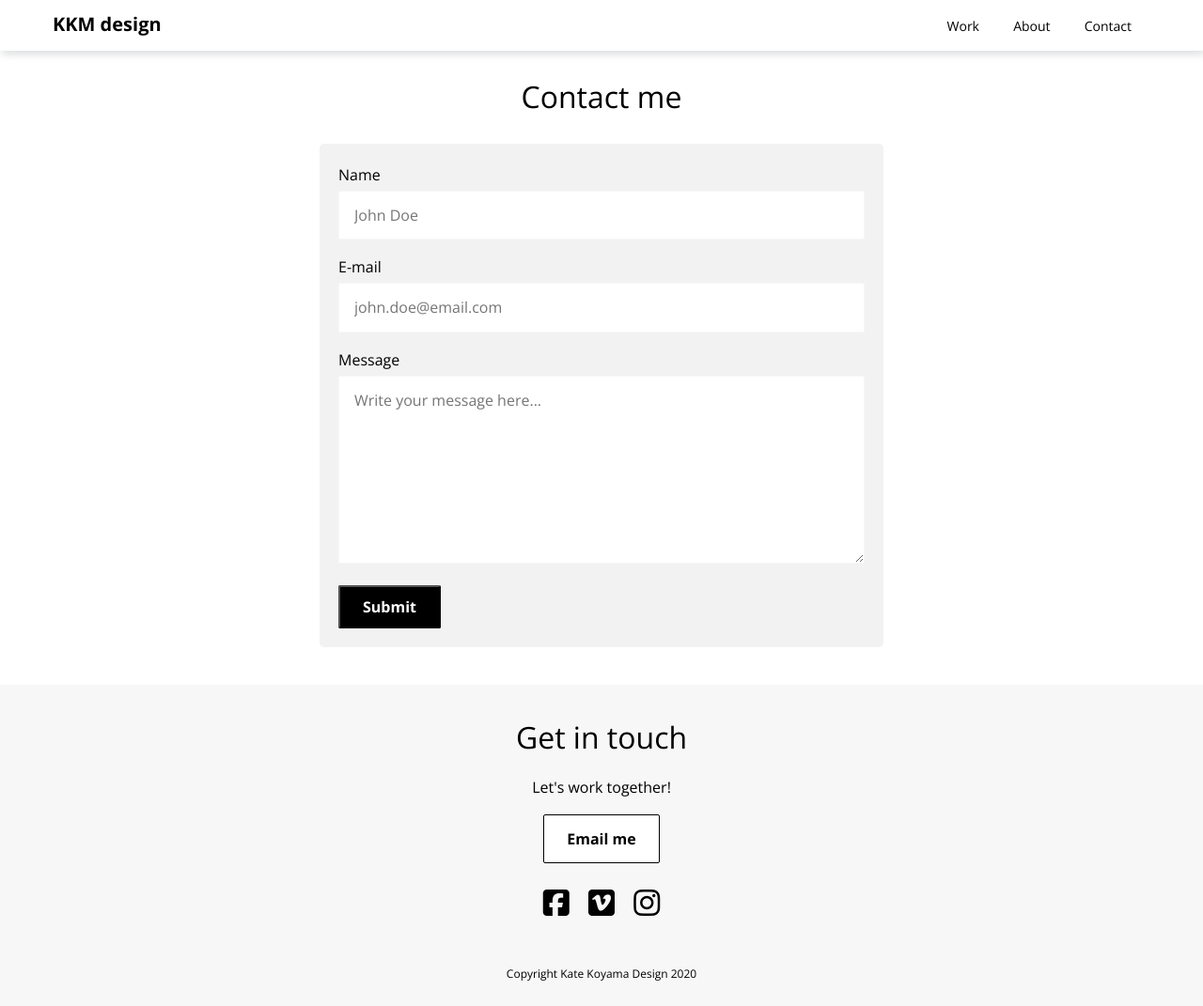
After one commit to katekoyama/portfolio-website, a PHP site: page /contact.html in a window 1280 px wide. The commit adds this page. Shown: the whole page at 94% size. Run offline with PHP 8.4, Linux system fonts and the light colour scheme; some libraries are stand-ins or nearby versions.

Commit message:
Added a new contact page with form

```diff
--- a/about2.html
+++ b/about2.html
@@ -48,7 +48,7 @@
           <ul>
             <li><a href="index.html" class="active">Work</a></li>
             <li><a href="about2.html" class="active">About</a></li>
-            <li><a href="#contact" onclick="menuToggle()">Contact</a></li>
+            <li><a href="contact.html" onclick="menuToggle()">Contact</a></li>
             <li><a href="javascript:void(0);" class="icon" onclick="menuToggle()">
                 <i class="fas fa-bars"></i></a></li>
           </ul>
--- /dev/null
+++ b/contact.html
@@ -0,0 +1,135 @@
+<!DOCTYPE html>
+<html lang="en" dir="ltr">
+
+<head>
+  <meta charset="utf-8">
+  <title>Kate Koyama · Creative designer</title>
+
+  <!-- FONT AWESOME KIT -->
+  <script src="https://kit.fontawesome.com/274424f66b.js" crossorigin="anonymous">
+    Set - Cookie: < cookie - name >= < cookie - value > ;
+    Secure
+    Set - Cookie: < cookie - name >= < cookie - value > ;
+    SameSite = Strict
+  </script>
+
+  <!-- FAV icon -->
+  <link rel="apple-touch-icon" sizes="180x180" href="favicon_package_v0/apple-touch-icon.png">
+  <link rel="icon" type="image/png" sizes="32x32" href="favicon_package_v0/favicon-32x32.png">
+  <link rel="icon" type="image/png" sizes="16x16" href="favicon_package_v0//favicon-16x16.png">
+  <link rel="manifest" href="favicon_package_v0/site.webmanifest">
+  <link rel="mask-icon" href="favicon_package_v0/safari-pinned-tab.svg" color="#5bbad5">
+  <meta name="msapplication-TileColor" content="#da532c">
+  <meta name="theme-color" content="#ffffff">
+
+  <!-- NORMALIZE LINK -->
+  <link rel="stylesheet" type="text/css" href="https://cdnjs.cloudflare.com/ajax/libs/normalize/8.0.1/normalize.min.css">
+
+  <!-- START STYLESHEET -->
+  <link rel="stylesheet" type="text/css" href="css/style.css">
+  <!-- END STYLESHEET -->
+
+  <!-- GOOGLE FONT -->
+  <link href="https://fonts.googleapis.com/css?family=Open+Sans:400,400i,700,700i&display=swap" rel="stylesheet">
+
+  <!-- VIEWPORT -->
+  <meta name="viewport" content="width=device-width, initial-scale=1">
+
+</head>
+
+<body id="about page">
+  <!-- START HEADER SECTION -->
+  <header>
+    <div class="container">
+      <!-- mobile menu -->
+      <div class="navtoggle" id="myNavtoggle">
+        <a class="logo" href="index.html">KKM design</a>
+        <nav>
+          <ul>
+            <li><a href="index.html" class="active">Work</a></li>
+            <li><a href="about2.html" class="active">About</a></li>
+            <li><a href="contact.html" onclick="menuToggle()">Contact</a></li>
+            <li><a href="javascript:void(0);" class="icon" onclick="menuToggle()">
+                <i class="fas fa-bars"></i></a></li>
+          </ul>
+        </nav>
+      </div>
+
+    </div>
+
+  </header>
+  <!-- END HEADER SECTION -->
+
+  <!-- START MAIN CONTENT SECTION -->
+  <main>
+
+    <div class="container">
+      <div>
+        <h2>Contact me</h2>
+      </div>
+
+      <div class="contact-form">
+        <form action="/action_page.php">
+
+        <label for="fname">Name</label>
+        <input type="text" id="fname" name="firstname" placeholder="John Doe">
+
+        <form action="/action_page.php">
+        <label for="fname">E-mail</label>
+        <input type="text" id="email" name="email" placeholder="john.doe@email.com">
+
+        <label for="subject">Message</label>
+        <textarea id="subject" name="message" placeholder="Write your message here..." style="height:200px"></textarea>
+
+        <input type="submit" value="Submit">
+
+        </form>
+
+      </div>
+
+    </div>
+
+  </main>
+  <!-- END MAIN CONTENT SECTION -->
+
+
+
+  <!-- START OF FOOTER -->
+  <footer id="contact">
+    <div class="container">
+      <h2>Get in touch</h2>
+      <p>Let's work together!</p>
+
+      <!-- START BUTTON CONTAINER -->
+      <div>
+        <a href="mailto:test@email.com" class="button secondary">Email me</a>
+      </div>
+      <!-- END BUTTON CONTAINER -->
+
+      <!-- START SOCIAL MEDIA CONTAINER -->
+      <div class="footer">
+        <ul>
+          <li><a href="https://www.facebook.com" aria-label="Facebook" target="blank">
+              <i class="fab fa-facebook-square"></i></a></li>
+
+          <li><a href="https://www.vimeo.com" aria-label="Vimeo" target="blank">
+              <i class="fab fa-vimeo-square"></i></a></li>
+
+          <li><a href="https://www.instagram.com"  aria-label="Instagram" target="blank">
+              <i class="fab fa-instagram"></i></a></li>
+        </ul>
+      </div>
+      <!-- END SOCIAL MEDIA CONTAINER -->
+
+      <p class="copyright">Copyright Kate Koyama Design 2020</p>
+    </div>
+  </footer>
+  <!-- END OF FOOTER -->
+
+  <script src="https://code.jquery.com/jquery-3.4.1.min.js" integrity="sha256-CSXorXvZcTkaix6Yvo6HppcZGetbYMGWSFlBw8HfCJo=" crossorigin="anonymous"></script>
+  <script src="js/script.js"></script>
+
+</body>
+<!-- END OF BODY -->
+
+</html>
--- a/css/style.css
+++ b/css/style.css
@@ -456,6 +456,42 @@ main {
   transform: translate(-50%, -50%);
 }
 
+input[type=text],
+select,
+textarea {
+  width: 100%;
+  padding: 16px;
+  border: 1px solid #f7f7f8;
+  border-radius: 2px;
+  box-sizing: border-box;
+  margin-top: 4px;
+  margin-bottom: 16px;
+  resize: vertical;
+}
+
+input[type=submit] {
+  cursor: pointer;
+  font-weight: 700;
+  color: #fff;
+  padding: 12px 24px;
+  background-color: #000;
+  border-radius: 2px;
+  transition: 0.2s opacity;
+  width: 100%;
+  text-align: center;
+}
+
+input[type=submit]:hover {
+  opacity: 0.8;
+}
+
+.contact-form {
+  border-radius: 5px;
+  background-color: #f2f2f2;
+  padding: 20px;
+  margin-bottom: 40px;
+}
+
 /* ==============================
 Medium devices (640px and larger)
 ================================= */
@@ -544,6 +580,19 @@ Medium devices (640px and larger)
     flex: 50%;
     max-width: 50%;
     padding: 0 4px;
+  }
+
+  .contact-form {
+    margin: 0 auto;
+    max-width: 600px;
+    border-radius: 5px;
+    background-color: #f2f2f2;
+    padding: 20px;
+    margin-bottom: 40px;
+  }
+
+  input[type=submit] {
+    width: auto;
   }
 
   .col-md-6 > h3 {
--- a/culturescape.html
+++ b/culturescape.html
@@ -52,7 +52,7 @@
           <ul>
             <li><a href="index.html" class="active">Work</a></li>
             <li><a href="about2.html" class="active">About</a></li>
-            <li><a href="#contact" onclick="menuToggle()">Contact</a></li>
+            <li><a href="contact.html" onclick="menuToggle()">Contact</a></li>
             <li><a href="javascript:void(0);" class="icon" onclick="menuToggle()">
                 <i class="fas fa-bars"></i></a></li>
           </ul>
--- a/energiewende.html
+++ b/energiewende.html
@@ -53,7 +53,7 @@
           <ul>
             <li><a href="index.html" class="active">Work</a></li>
             <li><a href="about2.html" class="active">About</a></li>
-            <li><a href="#contact" onclick="menuToggle()">Contact</a></li>
+            <li><a href="contact.html" onclick="menuToggle()">Contact</a></li>
             <li><a href="javascript:void(0);" class="icon" onclick="menuToggle()">
                 <i class="fas fa-bars"></i></a></li>
           </ul>
--- a/index.html
+++ b/index.html
@@ -52,7 +52,7 @@
           <ul>
             <li><a href="index.html" class="active">Work</a></li>
             <li><a href="about2.html" class="active">About</a></li>
-            <li><a href="#contact" onclick="menuToggle()">Contact</a></li>
+            <li><a href="contact.html" onclick="menuToggle()">Contact</a></li>
             <li><a href="javascript:void(0);" class="icon" onclick="menuToggle()">
                 <i class="fas fa-bars"></i></a></li>
           </ul>
--- a/pronto-app.html
+++ b/pronto-app.html
@@ -52,7 +52,7 @@
           <ul>
             <li><a href="index.html" class="active">Work</a></li>
             <li><a href="about2.html" class="active">About</a></li>
-            <li><a href="#contact" onclick="menuToggle()">Contact</a></li>
+            <li><a href="contact.html" onclick="menuToggle()">Contact</a></li>
             <li><a href="javascript:void(0);" class="icon" onclick="menuToggle()">
                 <i class="fas fa-bars"></i></a></li>
           </ul>
--- a/work.html
+++ b/work.html
@@ -52,7 +52,7 @@
           <ul>
             <li><a href="work.html" class="active">Work</a></li>
             <li><a href="about2.html" class="active">About</a></li>
-            <li><a href="#contact" onclick="menuToggle()">Contact</a></li>
+            <li><a href="contact.html" onclick="menuToggle()">Contact</a></li>
             <li><a href="javascript:void(0);" class="icon" onclick="menuToggle()">
                 <i class="fas fa-bars"></i></a></li>
           </ul>
```
